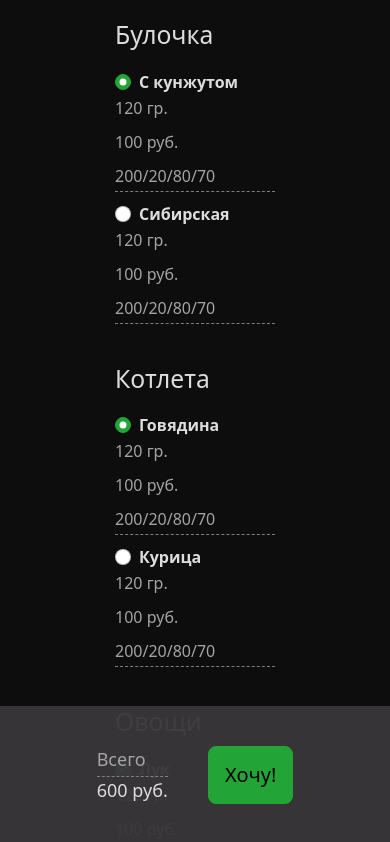
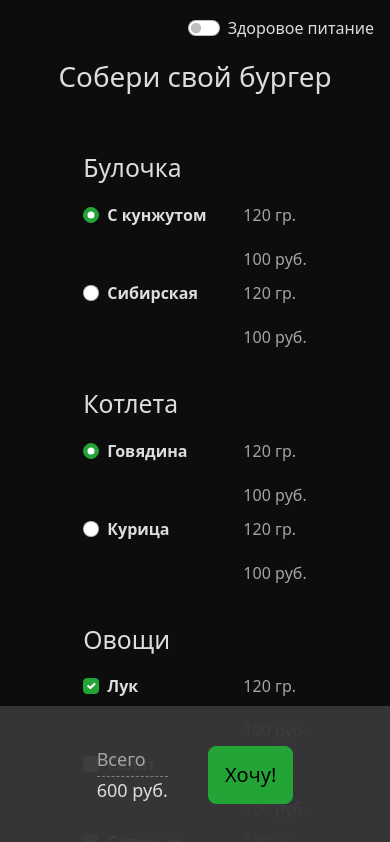
Before and after one commit to 022022/cosy, a React (Create React App) app: page / in a window 390 px wide. Shown: the top 842 px of the page. Built offline with nearby package versions, Linux system fonts and the light colour scheme.

Commit message:
burger-constructor: nutrition counter

```diff
--- a/src/components/BurgerConstructor/BurgerConstructor.tsx
+++ b/src/components/BurgerConstructor/BurgerConstructor.tsx
@@ -4,9 +4,12 @@ import { burgerIngredients } from '../data/items';
 import { BurgerOptionsList } from '../BurgerOptionsList/BurgerOptionsList';
 import { BurgerOrderDetails } from '../BurgerOrderDetails/BurgerOrderDetails';
 import { BurgerOptionsType } from '../../types/types';
+import { HealthyMode } from '../HealthyMode/HealthyMode';
 
 export function BurgerConstructor() {
 	const [burgerOptions, setBurgerOptions] = useState(burgerIngredients);
+
+    const [showNutrition, setShowNutrition] = useState(false);
 
 	const containerMaxHeight = Math.min(window.innerHeight - 200, 600);
 
@@ -47,8 +50,13 @@ export function BurgerConstructor() {
 
 	return (
 		<div className='burger__wrapper'>
+			<HealthyMode
+				showNutrition={showNutrition}
+				setShowNutrition={setShowNutrition}
+			></HealthyMode>
 			<div className='burger__order'>
 				<BurgerOrderDetails
+					showNutrition={showNutrition}
 					burgerOptions={burgerOptions}
 				></BurgerOrderDetails>
 
@@ -59,6 +67,7 @@ export function BurgerConstructor() {
 			</div>
 
 			<BurgerOptionsList
+				showNutrition={showNutrition}
 				burgerOptions={burgerOptions}
 				toggleItem={toggleItem}
 			></BurgerOptionsList>
--- a/src/components/BurgerConstructor/burgerConstructor.css
+++ b/src/components/BurgerConstructor/burgerConstructor.css
@@ -14,7 +14,6 @@
 	width: 500px;
 	position: relative;
 	display: flex;
-	height: 100vh;
 	background-color: #292929;
 }
 
@@ -28,18 +27,19 @@
 	}
 
 	.burger__options {
-		margin-left: 410px;
+        margin-left: 420px;
 	}
 
 	.burger__order {
 		width: 310px;
 		position: fixed;
+        height: 100vh;
 	}
 }
 
 @media (max-width: 1080px) {
 	.burger__ingredient {
-		flex-direction: column;
+        flex-wrap: wrap;
 	}
 
 	.burger__ingredient-details {
@@ -75,7 +75,7 @@
 	}
 
 	.burger__options {
-		margin-left: 196px;
+        margin-left: 310px;
 	}
 }
 
@@ -99,7 +99,7 @@
 	}
 
 	.burger__ingredient {
-		flex-direction: row;
+        flex-wrap: wrap;
 	}
 
 	.burger__options {
@@ -109,13 +109,13 @@
 
 @media (max-width: 600px) {
 	.burger__ingredient {
-		flex-direction: column;
+        flex-wrap: wrap;
 	}
 }
 
 @media (max-width: 400px) {
 	.burger__ingredient {
-		flex-direction: column;
+        flex-wrap: wrap;
 	}
 
 	.burger__ingredient-details {
--- a/src/components/BurgerIngredientDetails/BurgerIngredientDetails.tsx
+++ b/src/components/BurgerIngredientDetails/BurgerIngredientDetails.tsx
@@ -1,16 +1,22 @@
 import { BurgerIngredientDetailsProps } from '../../types/types';
 
 
-export function BurgerIngredientDetails({option}: BurgerIngredientDetailsProps) {
-    return (
+export function BurgerIngredientDetails({
+	option,
+	showNutrition,
+}: BurgerIngredientDetailsProps) {
+	return (
 		<div className='burger__ingredient-details'>
 			<div>{option.info.weight} гр.</div>
 			<div>{option.info.cost} руб.</div>
-			<div className='burger__nutritional-value'>
-				<span>{option.info.calories}</span>/
-				<span>{option.info.protein}</span>/
-				<span>{option.info.fat}</span>/<span>{option.info.carbs}</span>
-			</div>
+			{showNutrition && (
+				<div className='burger__nutritional-value'>
+					<span>{option.info.calories}</span>/
+					<span>{option.info.protein}</span>/
+					<span>{option.info.fat}</span>/
+					<span>{option.info.carbs}</span>
+				</div>
+			)}
 		</div>
 	);
 }
--- a/src/components/BurgerIngredientDetails/burgerIngredientDetails.css
+++ b/src/components/BurgerIngredientDetails/burgerIngredientDetails.css
@@ -1,8 +1,8 @@
 .burger__ingredient-details {
     line-height: 1.5;
-    display: grid;
-    grid-template-columns: repeat(3, 120px);
-    gap: 10px;
+    display: flex;
+    justify-content: space-between;
+    gap: 20px;
     justify-items: end;
     color: #a4a4a4;
 }
--- a/src/components/BurgerOptionsList/BurgerOptionsList.tsx
+++ b/src/components/BurgerOptionsList/BurgerOptionsList.tsx
@@ -2,8 +2,11 @@ import { BurgerOptionsListProps, BurgerOptionsType } from '../../types/types';
 import { BurgerIngredientDetails } from '../BurgerIngredientDetails/BurgerIngredientDetails';
 import Form from 'react-bootstrap/Form';
 
-export function BurgerOptionsList({burgerOptions, toggleItem}: BurgerOptionsListProps) {
-
+export function BurgerOptionsList({
+	showNutrition,
+	burgerOptions,
+	toggleItem,
+}: BurgerOptionsListProps) {
 	const groups = burgerOptions.map((group, groupIndex) => (
 		<li key={`group-${groupIndex}`} className='burger__group'>
 			<h2> {group.category} </h2>
@@ -16,8 +19,7 @@ export function BurgerOptionsList({burgerOptions, toggleItem}: BurgerOptionsList
 						>
 							<Form.Check
 								type={
-										group.type ===
-										BurgerOptionsType.checkbox
+									group.type === BurgerOptionsType.checkbox
 										? 'checkbox'
 										: 'radio'
 								}
@@ -29,12 +31,12 @@ export function BurgerOptionsList({burgerOptions, toggleItem}: BurgerOptionsList
 									toggleItem(
 										(e.target as HTMLInputElement).id,
 										group.type,
-											(e.target as HTMLInputElement)
-												.checked
+										(e.target as HTMLInputElement).checked
 									)
 								}
 							/>
 							<BurgerIngredientDetails
+								showNutrition={showNutrition}
 								option={option}
 								key={index}
 							/>
@@ -47,7 +49,10 @@ export function BurgerOptionsList({burgerOptions, toggleItem}: BurgerOptionsList
 
 	return (
 		<div className='burger__options'>
+			<div className='burger__options-wrapper'>
+				<h1>Собери свой бургер</h1>
 				<ul className='burger__groups'>{groups}</ul>
+			</div>
 		</div>
 	);
 }
--- a/src/components/BurgerOptionsList/burgerOptionsList.css
+++ b/src/components/BurgerOptionsList/burgerOptionsList.css
@@ -18,3 +18,11 @@
 .burger__group h2{
     margin-bottom: 20px;
 }
+
+.burger__options-wrapper {
+    display: flex;
+    flex-direction: column;
+    padding-top: 60px;
+    gap: 32px;
+    align-items: center;
+}
--- a/src/components/BurgerOrderDetails/BurgerOrderDetails.tsx
+++ b/src/components/BurgerOrderDetails/BurgerOrderDetails.tsx
@@ -1,9 +1,11 @@
 import Button from 'react-bootstrap/Button';
-import { BurgerGroup } from '../../types/types';
+import { BurgerOrderDetailsProps } from '../../types/types';
 
-export function BurgerOrderDetails({ burgerOptions }: { burgerOptions: BurgerGroup[] }) {
+export function BurgerOrderDetails({burgerOptions,	showNutrition }: BurgerOrderDetailsProps) {
 	let totalPrice = 0;
+
 	const pricesByCategory = [];
+    const healthValueView: JSX.Element[] = [];
 
 	for (let i = 0; i < burgerOptions.length; i++) {
 		const category = burgerOptions[i];
@@ -15,19 +17,56 @@ export function BurgerOrderDetails({ burgerOptions }: { burgerOptions: BurgerGro
 			}
 		}
 
+        if(!showNutrition) {
             pricesByCategory.push(
                 <li key={i}>
                     <div className='burger__key'>{category.category}</div>
                     <div className='burger__value'>{price} руб.</div>
                 </li>
+            );
+        }
+	}
+
+    if (showNutrition) {
+		const healthValue = {
+			Калории: 0,
+			Белки: 0,
+			Углеводы: 0,
+			Жиры: 0,
+		};
+
+		for (let i = 0; i < burgerOptions.length; i++) {
+			const category = burgerOptions[i];
+			for (const option of category.options) {
+				if (option.added) {
+					healthValue['Калории'] += option.info.calories;
+					healthValue['Белки'] += option.info.fat;
+					healthValue['Углеводы'] += option.info.carbs;
+					healthValue['Жиры'] += option.info.fat;
+				}
+			}
+		}
+
+		Object.entries(healthValue).forEach(
+			([key, value], i) => {
+                healthValueView.push(
+                    <li key={i}>
+                        <div className='burger__key'>{key}</div>
+                        <div className='burger__value'>{value} </div>
+                    </li>
                 )
+			}
+		);
+	}
 
-    }
+
+
+
 
 	return (
 		<div className='burger__order-details'>
 			<ul className='burger__order-details-list'>
-                {pricesByCategory}
+				{showNutrition ? healthValueView : pricesByCategory}
 			</ul>
 			<div className='burger__price'>
 				<div className='burger__key'>Всего</div>
--- /dev/null
+++ b/src/components/HealthyMode/HealthyMode.tsx
@@ -0,0 +1,21 @@
+import { Form } from 'react-bootstrap';
+
+export function HealthyMode({
+	showNutrition,
+	setShowNutrition,
+}: {
+	showNutrition: boolean;
+	setShowNutrition: (showNutrition: boolean) => void;
+}) {
+	return (
+		<div className='position-absolute top-0 end-0 p-3' style={{zIndex: 100}} >
+			<Form.Check
+				type='switch'
+				label='Здоровое питание'
+				id=''
+				checked={showNutrition}
+				onChange={() => setShowNutrition(!showNutrition)}
+			/>
+		</div>
+	);
+}
```
Also changed, not shown: src/types/types.tsx (+7 -0 lines). Lines whose indentation alone changed are shown as unchanged.
